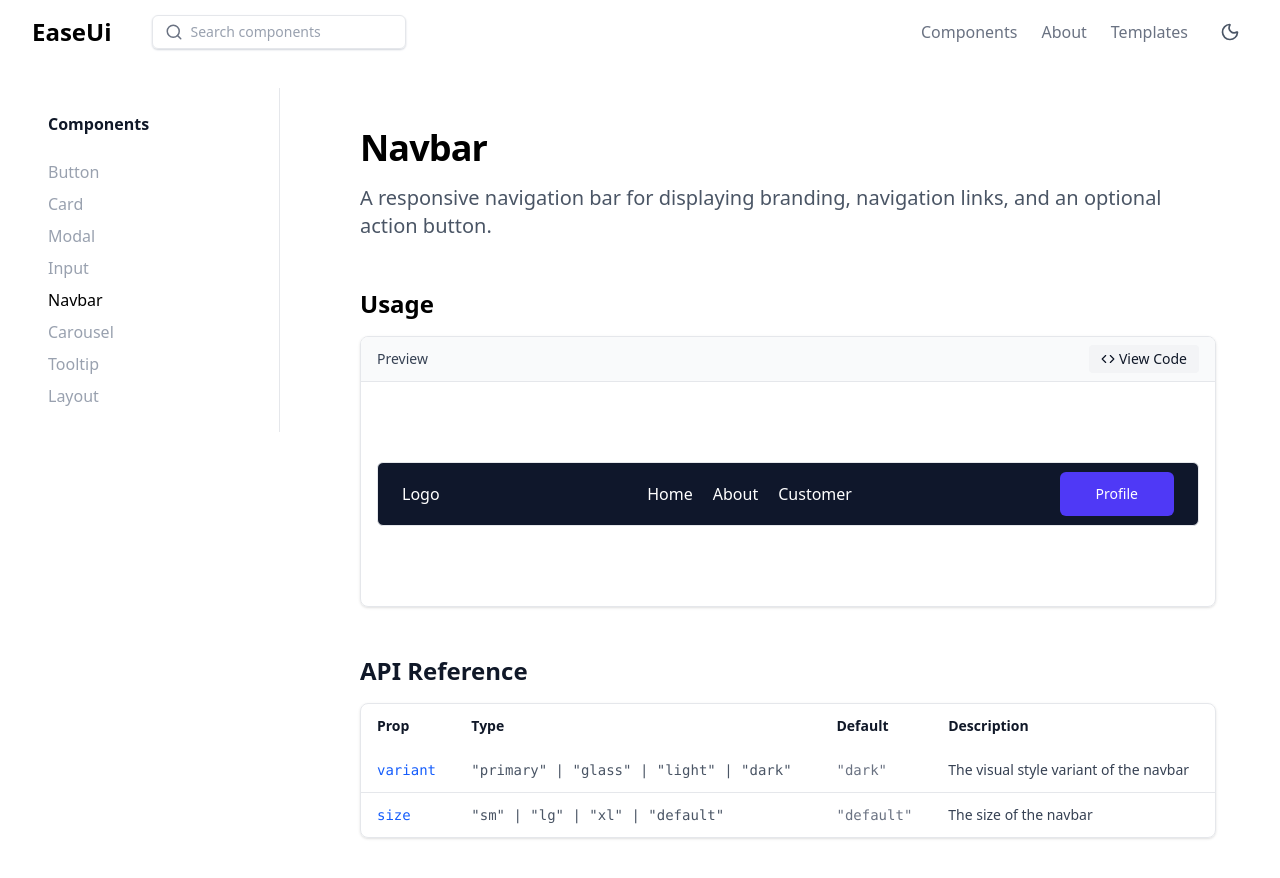
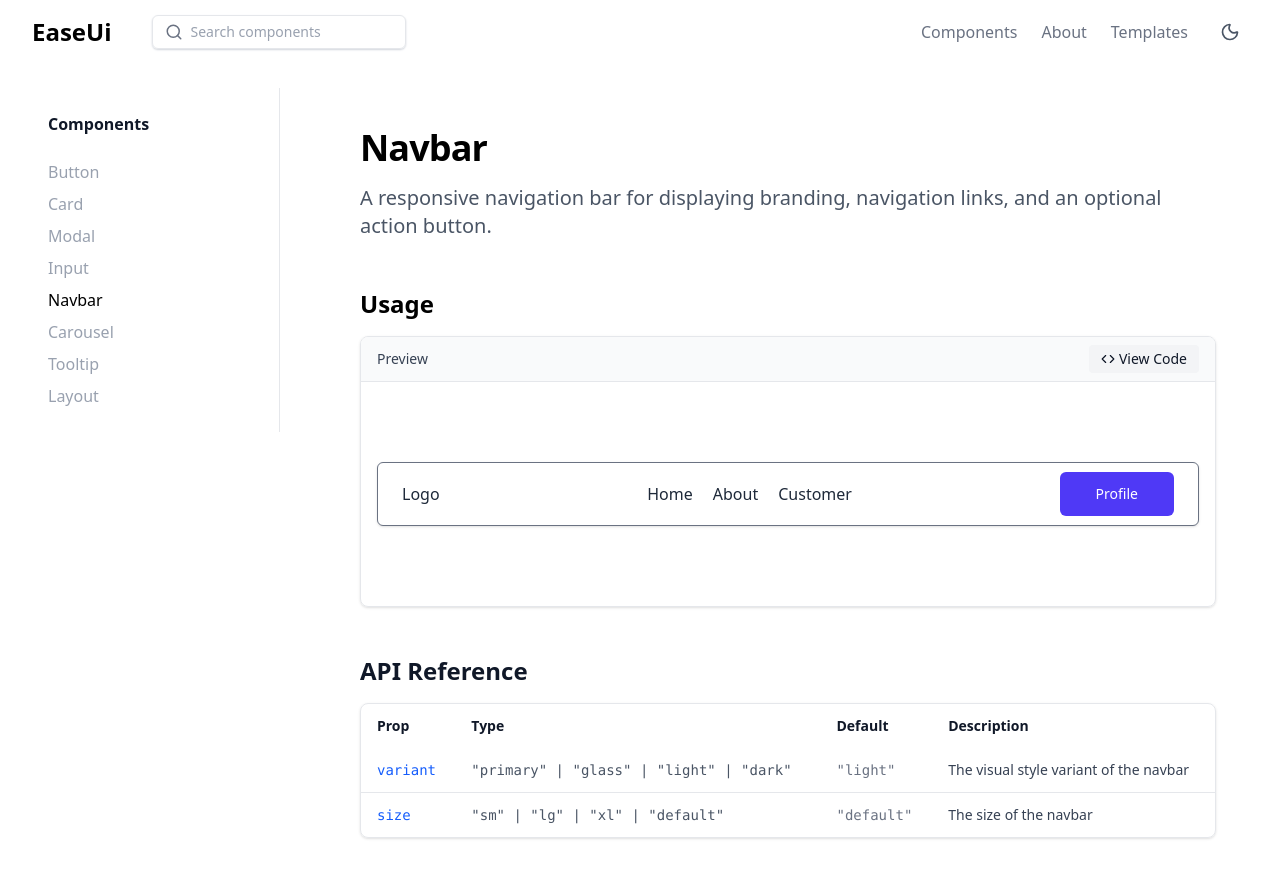
Before and after one commit to deeppakhare/Frontend-Assignments-Sheriyans-Cohort-3, a React (Vite) app in the folder Assignment-13/: page /components/navbar in a window 1280 px wide. Shown: the top 878 px of the page. Built offline with nearby package versions, Linux system fonts and the light colour scheme.

Commit message:
completing Navbar section UI

```diff
--- a/Assignment-13/src/components/navbar/Navbar.tsx
+++ b/Assignment-13/src/components/navbar/Navbar.tsx
@@ -9,7 +9,7 @@ import gsap from "gsap";
 import { Button } from "../Button";
 
 const navbarVariants = cva(
-  `w-full flex items-center justify-between px-6 py-4 rounded-md border border-gray-200 transition-all`,
+  `w-full flex items-center justify-between px-6 py-4 rounded-md border border-gray-500 transition-all`,
   {
     variants: {
       variant: {
@@ -26,7 +26,7 @@ const navbarVariants = cva(
       },
     },
     defaultVariants: {
-      variant: "dark",
+      variant: "light",
       size: "default",
     },
   }
--- a/Assignment-13/src/pages/components/NavbarPage.tsx
+++ b/Assignment-13/src/pages/components/NavbarPage.tsx
@@ -22,7 +22,7 @@ import { Button } from "@/components/Button/Button";
     {
       prop: "variant",
       type: '"primary" | "glass" | "light" | "dark"',
-      default: '"dark"',
+      default: '"light"',
       description: "The visual style variant of the navbar",
     },
     {
```
